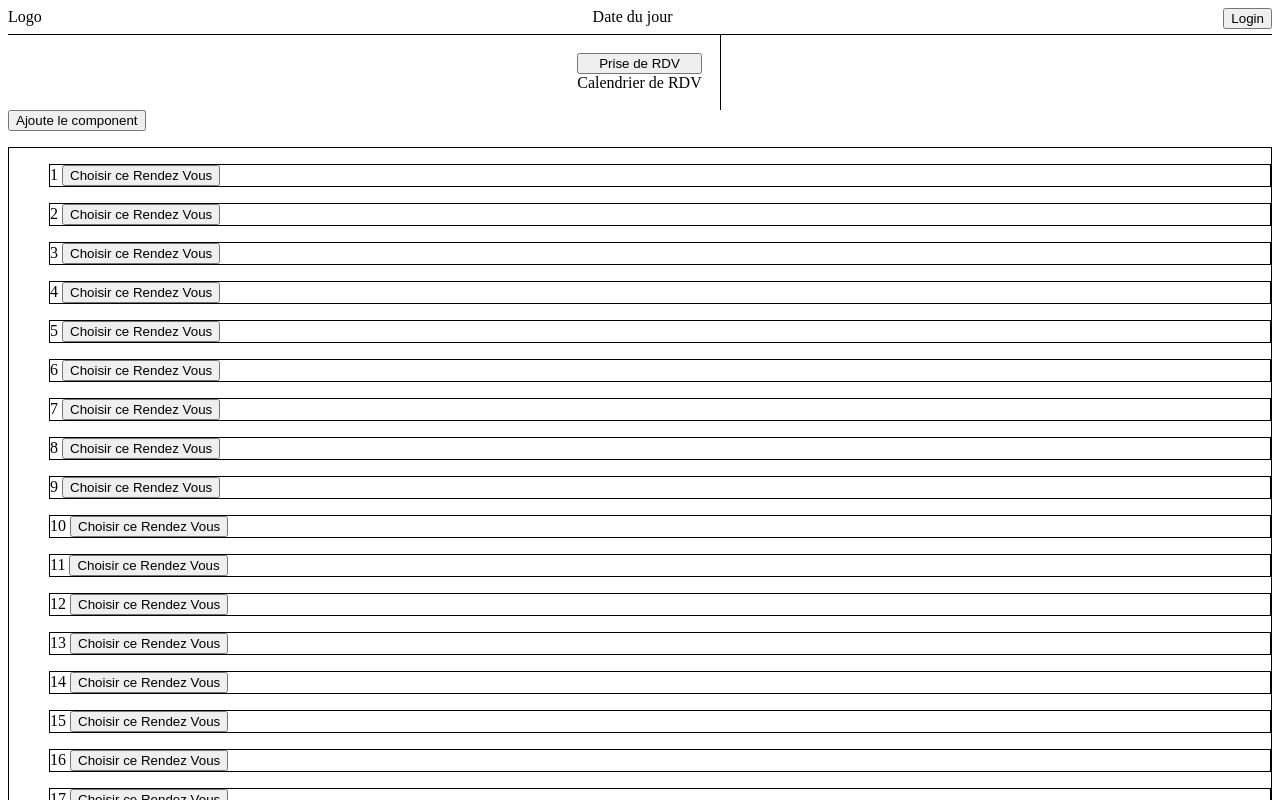
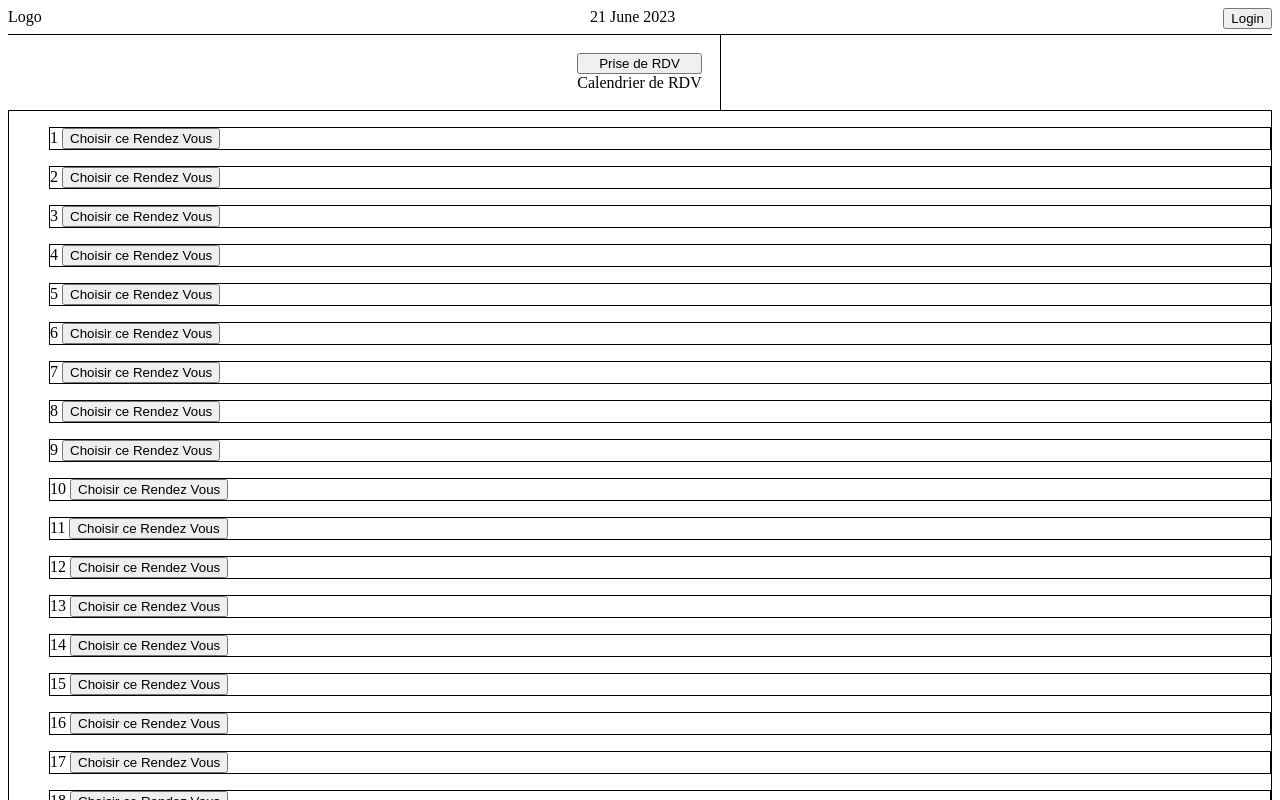
Before and after one commit to Vv214/TpCalendar, an Angular app: page / in a window 1280 px wide. Shown: the top 800 px of the page. Built offline with nearby package versions, Linux system fonts and the light colour scheme.

Commit message:
Add date in navbar and make the Prise de Rdv on

```diff
--- a/src/app/Component/navbar/navbar.component.html
+++ b/src/app/Component/navbar/navbar.component.html
@@ -1,6 +1,6 @@
 <div id="content">
     <div id="logo">Logo</div>
-    <div id="date">Date du jour</div>
+    <div id="date">{{createDate | date : 'dd MMMM YYYY' }}</div>
     <div>
         <button id="button">Login</button>
     </div>
--- a/src/app/Component/navbar/navbar.component.ts
+++ b/src/app/Component/navbar/navbar.component.ts
@@ -1,4 +1,4 @@
-import { Component } from '@angular/core';
+import { Component, OnInit } from '@angular/core';
 
 
 @Component({
@@ -6,5 +6,9 @@ import { Component } from '@angular/core';
   templateUrl: './navbar.component.html',
   styleUrls: ['./navbar.component.css']
 })
-export class NavbarComponent {
+export class NavbarComponent implements OnInit {
+  createDate!: Date;
+  ngOnInit(): void {
+    this.createDate = new Date();
+  }
 }
--- a/src/app/Component/sidebar/sidebar.component.html
+++ b/src/app/Component/sidebar/sidebar.component.html
@@ -1,4 +1,9 @@
 <div id="sidebar">
-    <button (click)="adminChangeMode()">Prise de RDV</button>
+    <button (click)="afficheFormulaire=appelFormulairePriseRdv(afficheFormulaire)">Prise de RDV</button>
+    <p *ngIf="afficheFormulaire===true; else notAfficheFormulaire">
+        <app-form></app-form>
+    </p>
+    <ng-template #notAfficheFormulaire>
+    </ng-template>
     <div>Calendrier de RDV</div>
 </div>
--- a/src/app/Component/sidebar/sidebar.component.ts
+++ b/src/app/Component/sidebar/sidebar.component.ts
@@ -8,11 +8,11 @@ import { Component, Input } from '@angular/core';
 export class SidebarComponent {
 
   @Input()
-  isAdmin: boolean = false;
+  afficheFormulaire: boolean = false;
 
-  adminChangeMode() {
-    throw new Error('Method not implemented.');
-    //TODO:
+  appelFormulairePriseRdv(afficheFormulaire: boolean): boolean {
+    console.log('afficheFormulaire', afficheFormulaire);
+    return !afficheFormulaire;
   }
   // afficherPlanning() {
 
--- a/src/app/app.component.html
+++ b/src/app/app.component.html
@@ -1,15 +1,8 @@
 <div id="contentApp">
   <app-navbar></app-navbar>
   <app-sidebar></app-sidebar>
-  <div>
-    <button (click)="isAdmin=adminChangeMode(isAdmin)">Ajoute le component </button>
-    <p *ngIf="isAdmin===true; else notAdmin">
-
-      <!-- <app-form></app-form> -->
-      <app-daily>
-      </app-daily>
-    </p>
-    <ng-template #notAdmin>
-    </ng-template>
+  <div class="affichageDroite">
+    <app-daily>
+    </app-daily>
   </div>
 </div>
```
